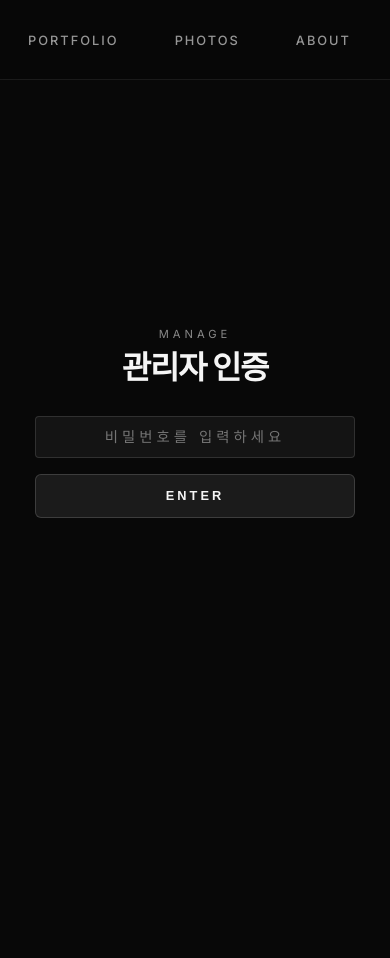
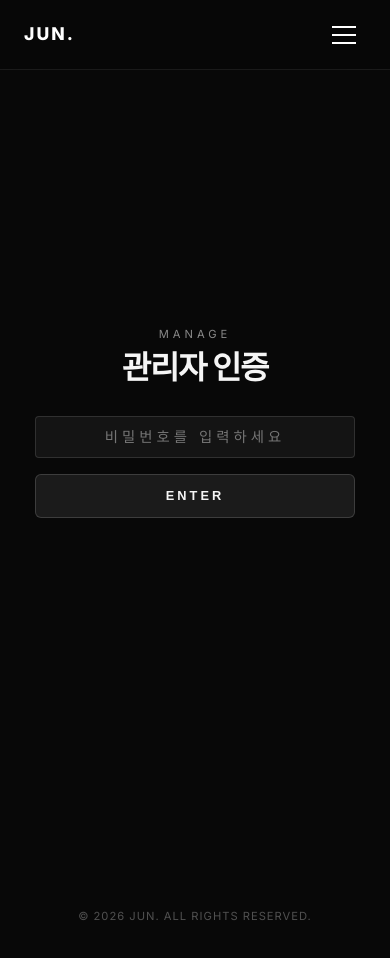
Before and after one commit to boda9864-commits/blog-sunhyeokjun, a Next.js app: page /admin in a window 390 px wide. Shown: the top 958 px of the page. Before the commit the page ends 844 px from the top, so only its background shows below. Built offline with nearby package versions, Linux system fonts and the light colour scheme.

Commit message:
feat: Mobile responsiveness and hamburger menu

```diff
--- a/src/app/globals.css
+++ b/src/app/globals.css
@@ -56,6 +56,12 @@ a {
   padding: 0 3rem;
 }
 
+@media (max-width: 768px) {
+  .container {
+    padding: 0 1.5rem;
+  }
+}
+
 .btn-primary {
   display: inline-block;
   padding: 1rem 2rem;
--- a/src/components/Navbar.module.css
+++ b/src/components/Navbar.module.css
@@ -4,33 +4,65 @@
   left: 0;
   right: 0;
   z-index: 1000;
-  height: 80px;
+  height: 70px;
   display: flex;
   align-items: center;
-  background: rgba(8, 8, 8, 0.7);
+  background: rgba(8, 8, 8, 0.85);
   backdrop-filter: blur(20px);
   border-bottom: 1px solid var(--glass-border);
 }
 
 .inner {
+  width: 100%;
+}
+
+.navContent {
   display: flex;
-  justify-content: center; /* Center the whole menu for a cleaner editorial look */
+  justify-content: space-between;
   align-items: center;
   width: 100%;
 }
 
+.siteHeader {
+  font-family: var(--font-display);
+  font-weight: 800;
+  font-size: 1.1rem;
+  letter-spacing: 2px;
+  color: var(--primary);
+  z-index: 1001;
+}
+
+.hamburger {
+  display: none;
+  flex-direction: column;
+  gap: 6px;
+  background: none;
+  border: none;
+  cursor: pointer;
+  z-index: 1001;
+  padding: 10px;
+}
+
+.hamburger span {
+  display: block;
+  width: 24px;
+  height: 2px;
+  background: var(--primary);
+  transition: all 0.3s cubic-bezier(0.4, 0, 0.2, 1);
+}
+
 .links {
   display: flex;
-  gap: 3.5rem; /* Perfect identical gap between all words */
+  gap: 3rem;
   list-style: none;
   padding: 0;
   margin: 0;
 }
 
-.logo, .link {
+.link {
   font-family: var(--font-display);
   font-weight: 500;
-  font-size: 0.8rem;
+  font-size: 0.75rem;
   color: var(--foreground);
   opacity: 0.6;
   letter-spacing: 2px;
@@ -40,22 +72,54 @@
   cursor: pointer;
 }
 
-.logo:hover, .link:hover {
+.link:hover {
   opacity: 1;
-  color: var(--primary);
 }
 
-.logo::after, .link::after {
-  content: '';
-  position: absolute;
-  bottom: -4px;
-  left: 0;
-  width: 0;
-  height: 1px;
-  background: var(--primary);
-  transition: width 0.3s ease;
+@media (max-width: 768px) {
+  .hamburger {
+    display: flex;
+  }
+
+  .hamburger.active span:nth-child(1) {
+    transform: translateY(8px) rotate(45deg);
+  }
+  .hamburger.active span:nth-child(2) {
+    opacity: 0;
+  }
+  .hamburger.active span:nth-child(3) {
+    transform: translateY(-8px) rotate(-45deg);
+  }
+
+  .menuOverlay {
+    position: fixed;
+    top: 0;
+    left: 0;
+    right: 0;
+    bottom: 0;
+    background: var(--background);
+    display: flex;
+    justify-content: center;
+    align-items: center;
+    opacity: 0;
+    visibility: hidden;
+    transition: all 0.4s cubic-bezier(0.16, 1, 0.3, 1);
+    z-index: 1000;
+  }
+
+  .menuVisible {
+    opacity: 1;
+    visibility: visible;
+  }
+
+  .links {
+    flex-direction: column;
+    align-items: center;
+    gap: 2.5rem;
+  }
+
+  .link {
+    font-size: 1.5rem;
+    font-weight: 700;
+  }
 }
-
-.logo:hover::after, .link:hover::after {
-  width: 100%;
-}
--- a/src/components/Navbar.tsx
+++ b/src/components/Navbar.tsx
@@ -1,15 +1,48 @@
 'use client';
 
+import { useState, useEffect } from 'react';
 import Link from 'next/link';
+import { usePathname } from 'next/navigation';
 import styles from './Navbar.module.css';
 
 export default function Navbar() {
+  const [isOpen, setIsOpen] = useState(false);
+  const pathname = usePathname();
+
+  // Close menu when route changes
+  useEffect(() => {
+    setIsOpen(false);
+  }, [pathname]);
+
+  // Prevent scrolling when menu is open
+  useEffect(() => {
+    if (isOpen) {
+      document.body.style.overflow = 'hidden';
+    } else {
+      document.body.style.overflow = 'unset';
+    }
+  }, [isOpen]);
+
   return (
     <nav className={styles.nav}>
       <div className={`${styles.inner} container`}>
+        <div className={styles.navContent}>
+          <Link href="/" className={styles.siteHeader}>JUN.</Link>
+
+          <button
+            className={`${styles.hamburger} ${isOpen ? styles.active : ''}`}
+            onClick={() => setIsOpen(!isOpen)}
+            aria-label="Menu"
+          >
+            <span></span>
+            <span></span>
+            <span></span>
+          </button>
+
+          <div className={`${styles.menuOverlay} ${isOpen ? styles.menuVisible : ''}`}>
             <ul className={styles.links}>
               <li>
-            <Link href="/" className={styles.logo}>HOME</Link>
+                <Link href="/" className={styles.link}>HOME</Link>
               </li>
               <li>
                 <Link href="/portfolio" className={styles.link}>PORTFOLIO</Link>
@@ -21,9 +54,11 @@ export default function Navbar() {
                 <Link href="/about" className={styles.link}>ABOUT</Link>
               </li>
               <li>
-            <Link href="/admin" className={styles.link} style={{ opacity: 0.5, fontSize: '0.65rem' }}>MANAGE</Link>
+                <Link href="/admin" className={styles.link} style={{ opacity: 0.5 }}>MANAGE</Link>
               </li>
             </ul>
+          </div>
+        </div>
       </div>
     </nav>
   );
```
Lines whose indentation alone changed are shown as unchanged.
